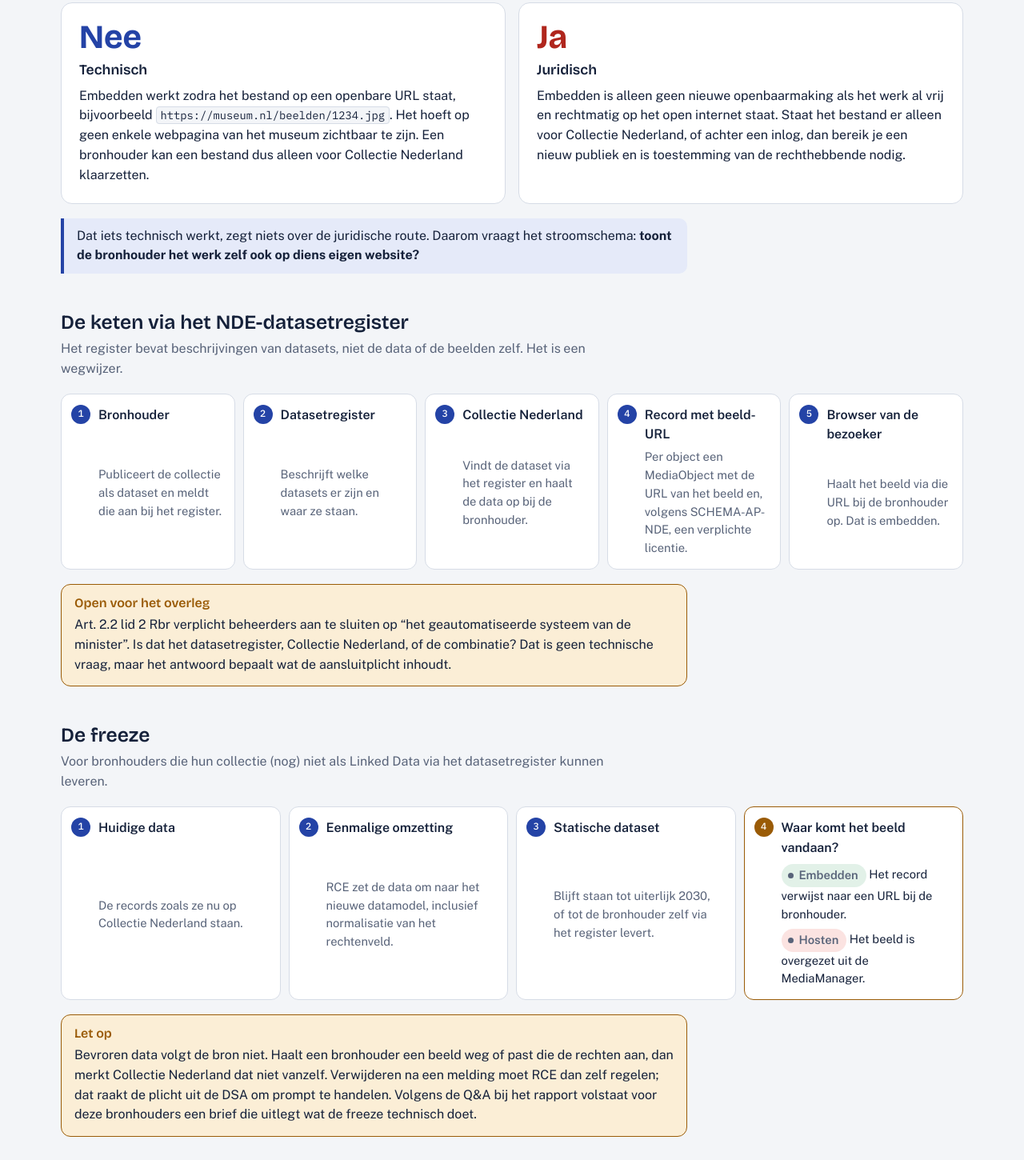
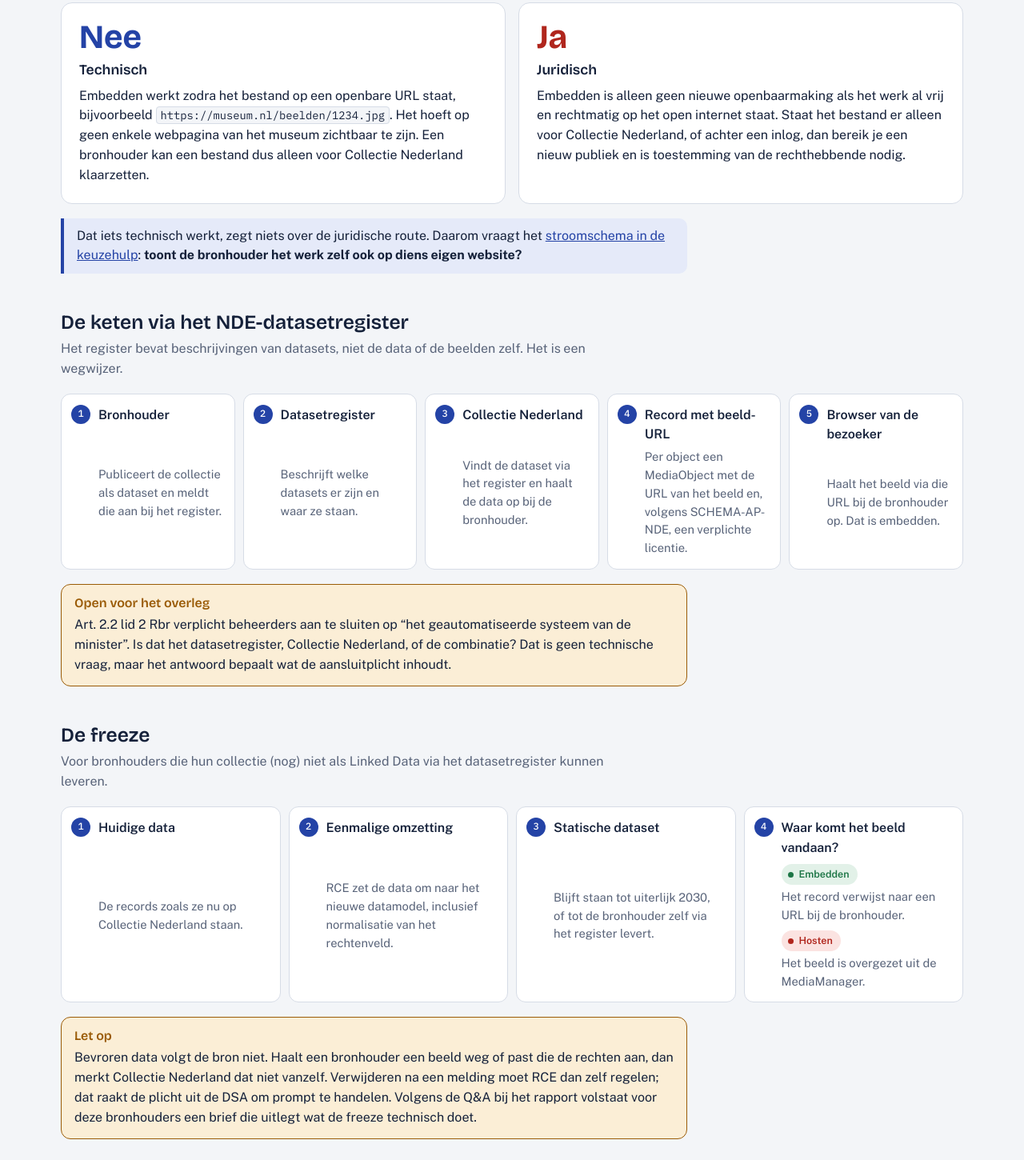
Before and after one commit to jolietjakeblues/CNNL-mag_het, a plain HTML site: page beeldroutes.html in a window 1280 px wide. Shown: the part 1070-2520 px from the top of the page at 80% size. Drawn offline with nearby package versions, Linux system fonts and the light colour scheme.

Commit message:
fix verwijzing

```diff
--- a/beeldroutes.html
+++ b/beeldroutes.html
@@ -130,11 +130,9 @@ section { display: grid; gap: 18px; }
   background: var(--accent); color: var(--on-accent);
 }
 .chain strong { font-weight: 600; }
-.chain span { color: var(--muted); font-size: .92rem; }
-.chain li.fork { border-color: var(--warn); }
-.chain li.fork::before { background: var(--warn); color: var(--surface); }
-.fork-opts { display: grid; gap: 6px; margin-top: 4px; }
-.fork-opts div { font-size: .92rem; }
+.chain li > span { color: var(--muted); font-size: .92rem; }
+.fork-opts { display: grid; gap: 8px; margin-top: 4px; }
+.fork-opts div { font-size: .92rem; color: var(--muted); display: grid; gap: 4px; justify-items: start; }
 
 .open {
   border: 1.5px solid var(--warn); background: var(--warn-soft); border-radius: 12px; padding: 14px 16px;
@@ -191,7 +189,7 @@ a { color: var(--accent); }
         <p>Embedden is alleen geen nieuwe openbaarmaking als het werk al vrij en rechtmatig op het open internet staat. Staat het bestand er alleen voor Collectie Nederland, of achter een inlog, dan bereik je een nieuw publiek en is toestemming van de rechthebbende nodig.</p>
       </div>
     </div>
-    <p class="takeaway">Dat iets technisch werkt, zegt niets over de juridische route. Daarom vraagt het stroomschema: <strong>toont de bronhouder het werk zelf ook op diens eigen website?</strong></p>
+    <p class="takeaway">Dat iets technisch werkt, zegt niets over de juridische route. Daarom vraagt het <a href="https://claude.ai/artifact/F1HRxLwFM1q3NXegzsKrrM">stroomschema in de keuzehulp</a>: <strong>toont de bronhouder het werk zelf ook op diens eigen website?</strong></p>
   </section>
 
   <section aria-labelledby="ndr-h">
@@ -221,7 +219,7 @@ a { color: var(--accent); }
       <li><strong>Huidige data</strong><span>De records zoals ze nu op Collectie Nederland staan.</span></li>
       <li><strong>Eenmalige omzetting</strong><span>RCE zet de data om naar het nieuwe datamodel, inclusief normalisatie van het rechtenveld.</span></li>
       <li><strong>Statische dataset</strong><span>Blijft staan tot uiterlijk 2030, of tot de bronhouder zelf via het register levert.</span></li>
-      <li class="fork"><strong>Waar komt het beeld vandaan?</strong>
+      <li><strong>Waar komt het beeld vandaan?</strong>
         <div class="fork-opts">
           <div><span class="chip tone-ok">Embedden</span> Het record verwijst naar een URL bij de bronhouder.</div>
           <div><span class="chip tone-stop">Hosten</span> Het beeld is overgezet uit de MediaManager.</div>
@@ -272,6 +270,7 @@ a { color: var(--accent); }
   </section>
 
   <footer>
+    <p>Mag een concreet werk getoond worden? Loop dan de keuzehulp door: <a href="https://claude.ai/artifact/F1HRxLwFM1q3NXegzsKrrM">Mag het op Collectie Nederland?</a></p>
     <p>Gebaseerd op het rapport ‘Auteursrecht x CollectieNederland’, de Q&A bij dat rapport, en de Erfgoedwet en de Regeling beheer rijkscollecties (Rbr). De technische beschrijving van de freeze volgt het rapport; de precieze inrichting moet in het overleg bevestigd worden.</p>
   </footer>
 </div>
```
Also changed, not shown: beeldroutes/index.html (+6 -7 lines).
